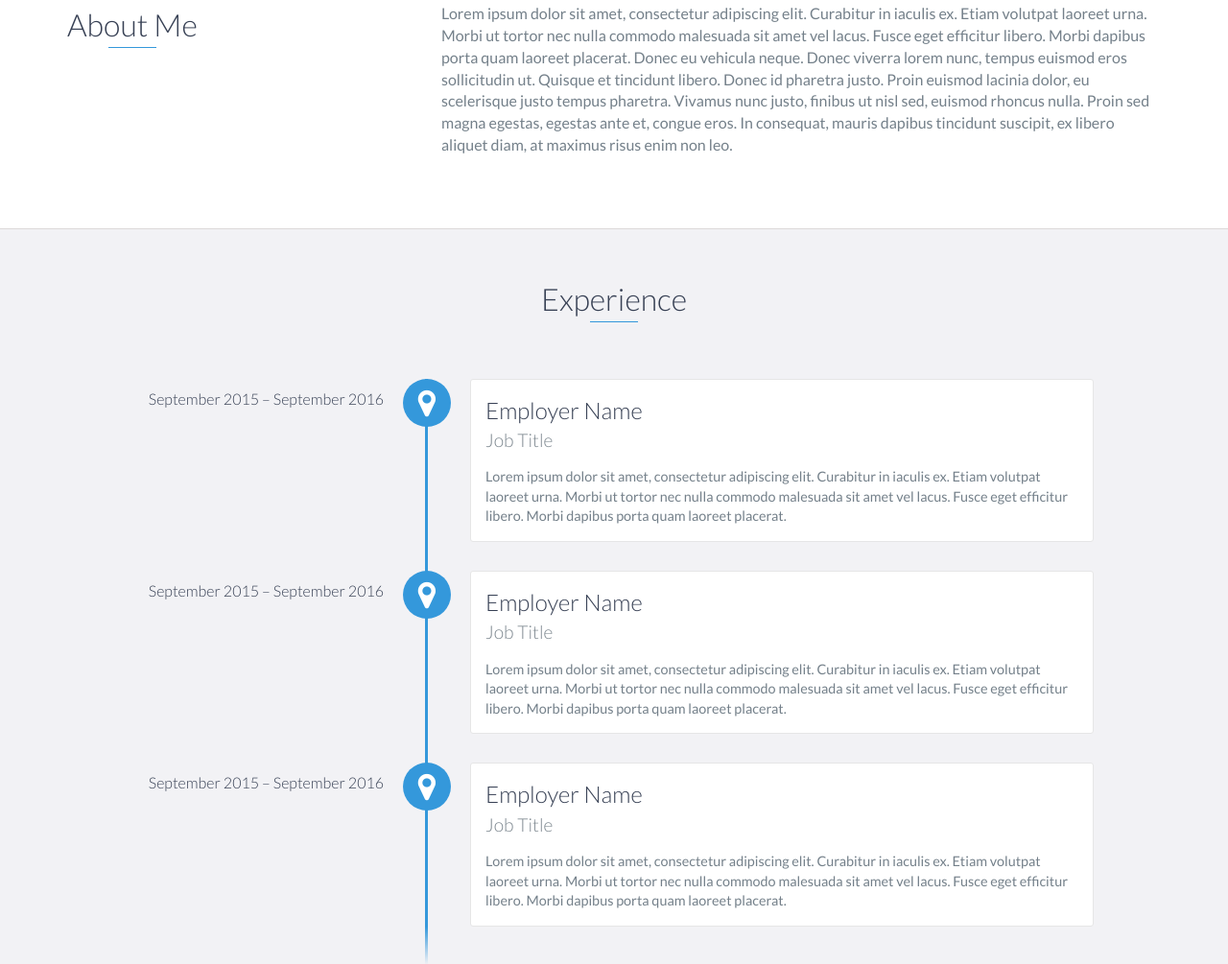
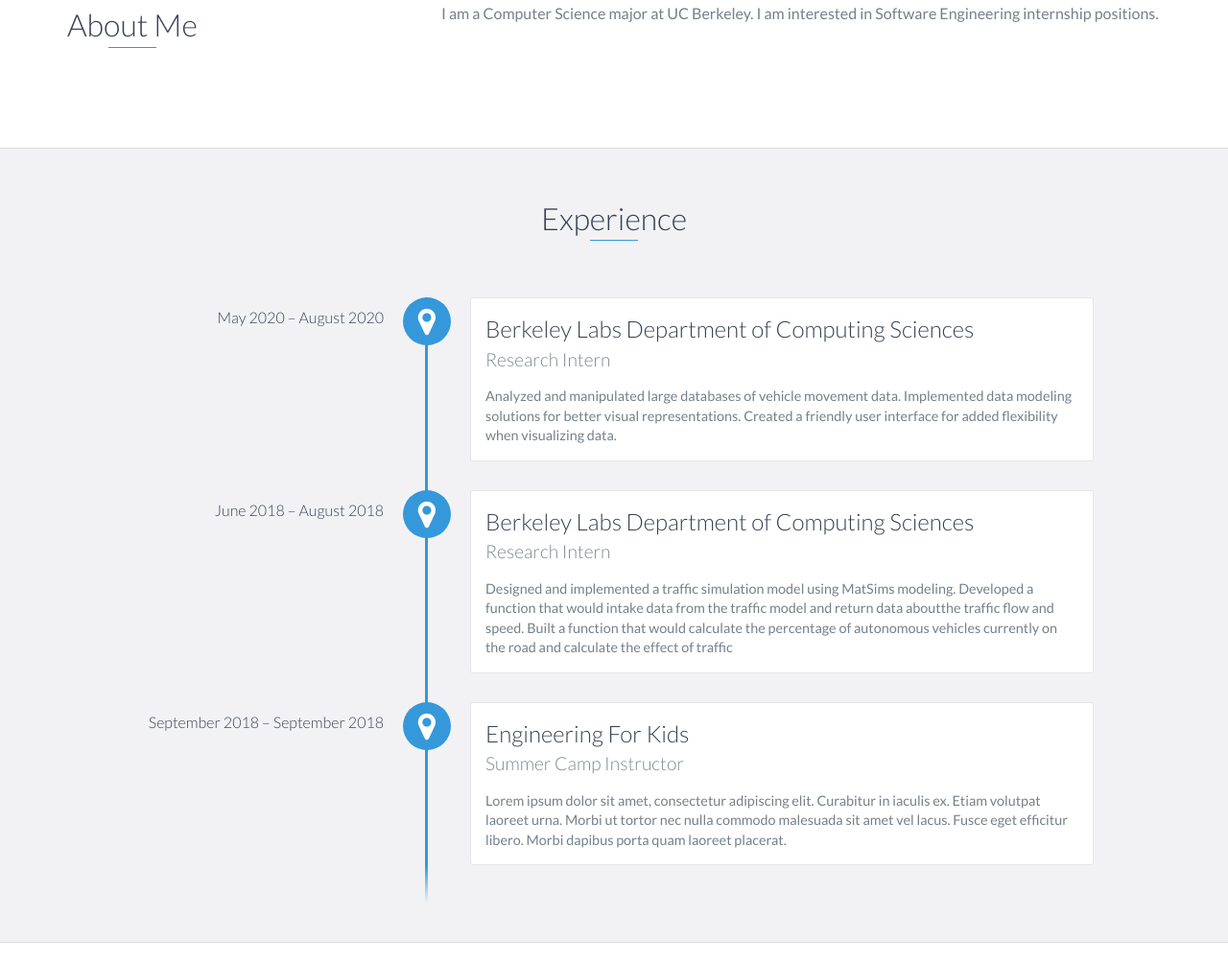
Before and after one commit to uthmanmomen13/github-pages, a website: page index.html in a window 1280 px wide. Shown: the part 872-1877 px from the top of the page at 96% size. Drawn offline with nearby package versions, Linux system fonts and the light colour scheme.

Commit message:
experiences

```diff
--- a/index.html
+++ b/index.html
@@ -73,9 +73,7 @@
                 </div>
                 <div class="col-md-8">
                     <p>
-                        Lorem ipsum dolor sit amet, consectetur adipiscing elit. Curabitur in iaculis ex. Etiam volutpat laoreet urna. Morbi ut tortor nec nulla commodo malesuada sit amet vel lacus. Fusce eget efficitur libero. Morbi dapibus porta quam laoreet placerat. Donec
-                        eu vehicula neque. Donec viverra lorem nunc, tempus euismod eros sollicitudin ut. Quisque et tincidunt libero. Donec id pharetra justo. Proin euismod lacinia dolor, eu scelerisque justo tempus pharetra. Vivamus nunc justo, finibus
-                        ut nisl sed, euismod rhoncus nulla. Proin sed magna egestas, egestas ante et, congue eros. In consequat, mauris dapibus tincidunt suscipit, ex libero aliquet diam, at maximus risus enim non leo.
+                        I am a Computer Science major at UC Berkeley. I am interested in Software Engineering internship positions.
                     </p>
                 </div>
             </div>
@@ -86,25 +84,28 @@
     <div id="experience" class="background-alt">
         <h2 class="heading">Experience</h2>
         <div id="experience-timeline">
-            <div data-date="September 2015 – September 2016">
-                <h3>Employer Name</h3>
-                <h4>Job Title</h4>
+            <div data-date="May 2020 – August 2020">
+                <h3>Berkeley Labs Department of Computing Sciences</h3>
+                <h4>Research Intern</h4>
                 <p>
-                    Lorem ipsum dolor sit amet, consectetur adipiscing elit. Curabitur in iaculis ex. Etiam volutpat laoreet urna. Morbi ut tortor nec nulla commodo malesuada sit amet vel lacus. Fusce eget efficitur libero. Morbi dapibus porta quam laoreet placerat.
+                    Analyzed and manipulated large databases of vehicle movement data.
+                    Implemented data modeling solutions for better visual representations.
+                    Created a friendly user interface for added flexibility when visualizing data.
+
                 </p>
             </div>
 
-            <div data-date="September 2015 – September 2016">
-                <h3>Employer Name</h3>
-                <h4>Job Title</h4>
+            <div data-date="June 2018 – August 2018">
+                <h3>Berkeley Labs Department of Computing Sciences</h3>
+                <h4>Research Intern</h4>
                 <p>
-                    Lorem ipsum dolor sit amet, consectetur adipiscing elit. Curabitur in iaculis ex. Etiam volutpat laoreet urna. Morbi ut tortor nec nulla commodo malesuada sit amet vel lacus. Fusce eget efficitur libero. Morbi dapibus porta quam laoreet placerat.
+                    Designed and implemented a traffic simulation model using MatSims modeling. Developed a function that would intake data from the traffic model and return data aboutthe traffic flow and speed. Built a function that would calculate the percentage of autonomous vehicles currently on the road and calculate the effect of traffic
                 </p>
             </div>
 
-            <div data-date="September 2015 – September 2016">
-                <h3>Employer Name</h3>
-                <h4>Job Title</h4>
+            <div data-date="September 2018 – September 2018">
+                <h3>Engineering For Kids</h3>
+                <h4>Summer Camp Instructor</h4>
                 <p>
                     Lorem ipsum dolor sit amet, consectetur adipiscing elit. Curabitur in iaculis ex. Etiam volutpat laoreet urna. Morbi ut tortor nec nulla commodo malesuada sit amet vel lacus. Fusce eget efficitur libero. Morbi dapibus porta quam laoreet placerat.
                 </p>
```
